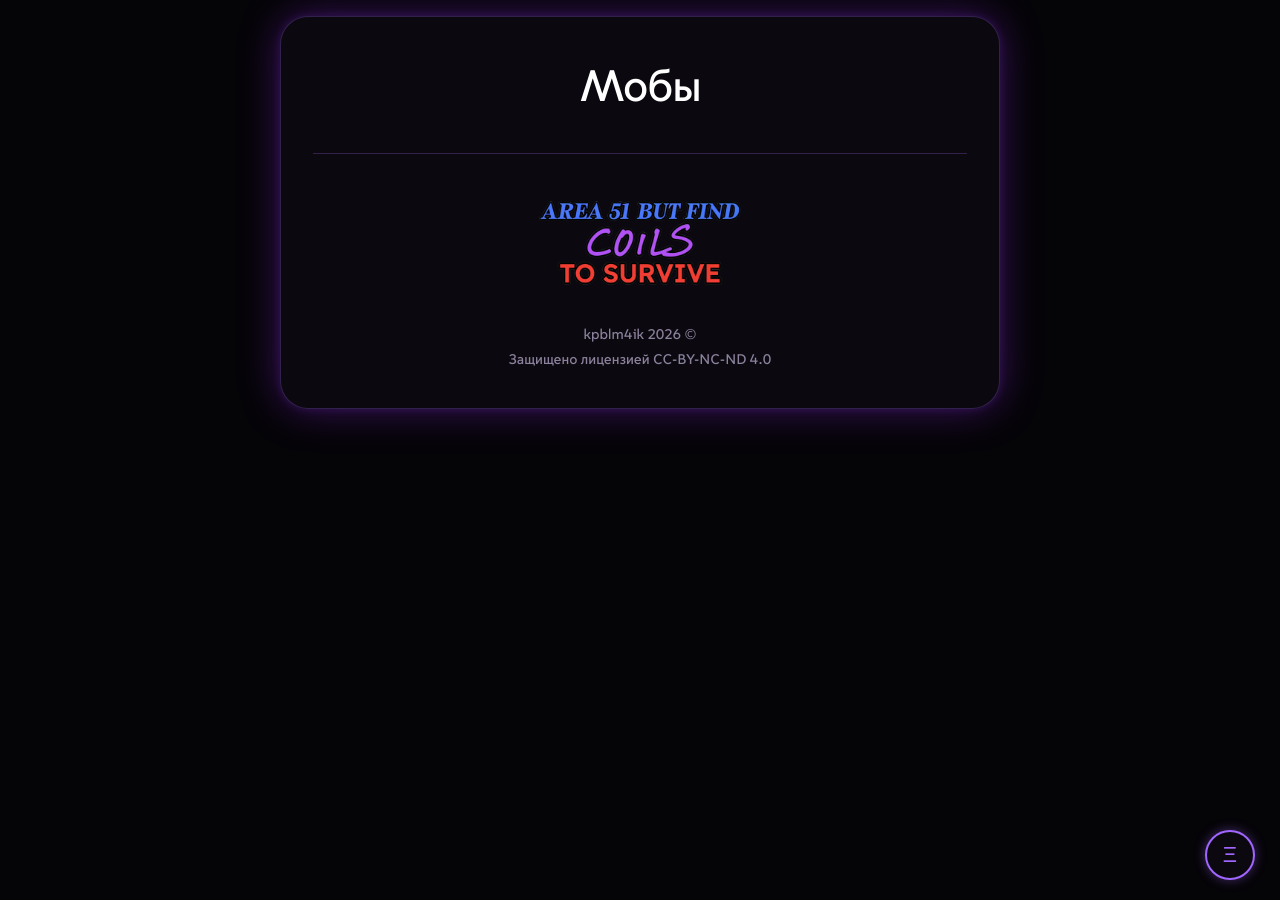
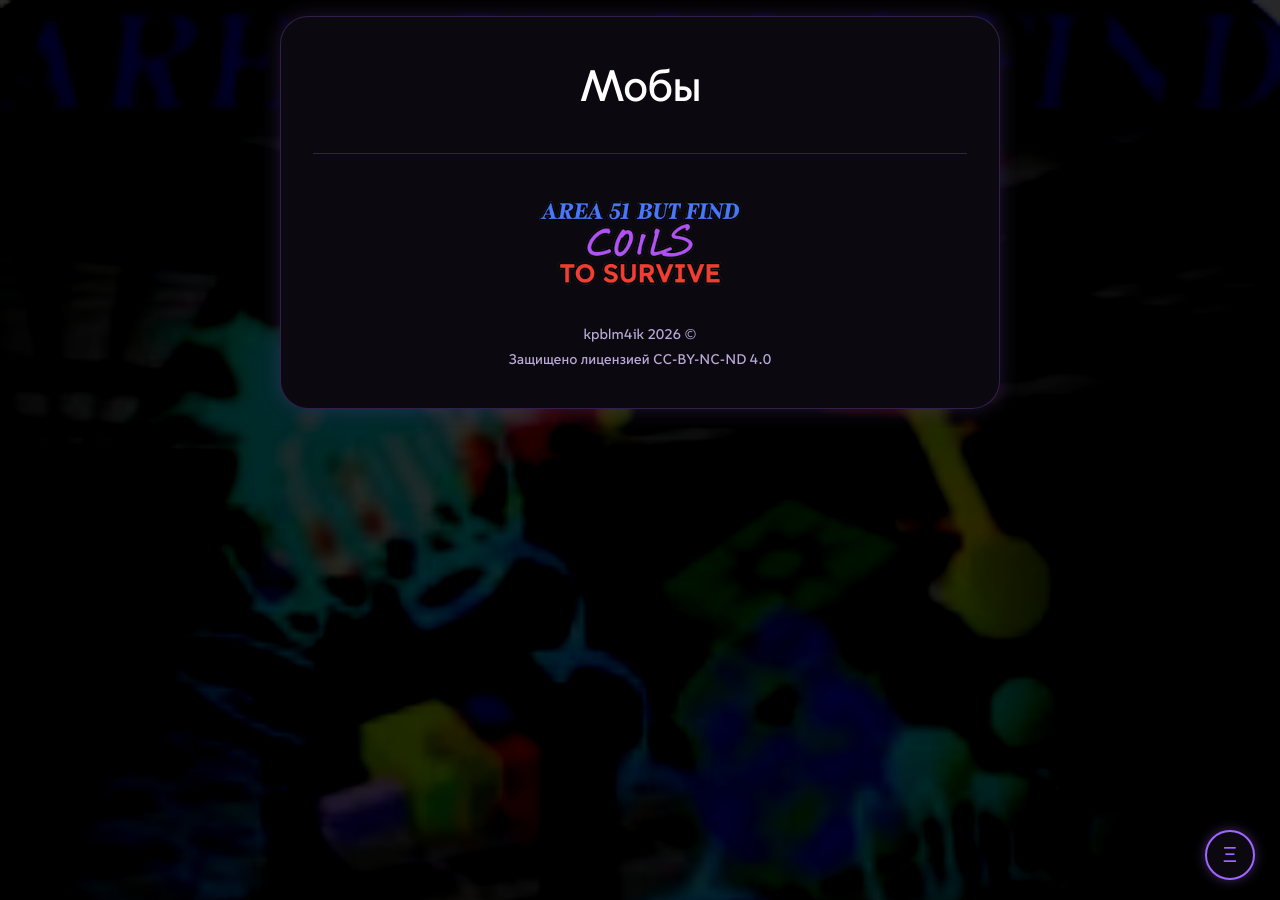
Before and after one commit to kpblm4ik/a51bfcts_wikipedia, a Jekyll site: the page built from docs/mobs.md, in a window 1280 px wide. Built offline with Jekyll 4.4.1, drawn with Linux system fonts in a browser that asks for light colours.

Commit message:
default.html: дизайн только из main.css, kit.js и reveal.js на всех страницах

```diff
--- a/_layouts/default.html
+++ b/_layouts/default.html
@@ -2,11 +2,11 @@
 <html lang="{{ page.lang | default: 'ru' }}">
 <head>
     <meta charset="UTF-8">
-    <meta name="viewport" content="width=device-width, initial-scale=1.0">
+    <meta name="viewport" content="width=device-width, initial-scale=1.0, viewport-fit=cover">
     <title>{{ page.title | default: 'a51bfcts Вики' }}</title>
     <link rel="icon" type="image/svg+xml" href="{{ '/images/favicon.svg' | relative_url }}">
 
-    <!-- Поиск: описание, canonical и Open Graph. Своё описание страницы можно задать в шапке: description: ... -->
+    <!-- Поиск: описание, canonical и Open Graph. Своё описание страницы можно задать в шапке: description: "..." (в кавычках) -->
     {% assign seo_desc = page.description | default: 'Wiki for the game Area 51 But Find Coils To Survive: coils, wands, items and how to get them.' %}
     {% if page.url == '/index.html' or page.url == '/' %}{% assign seo_url = '/' | absolute_url %}{% else %}{% assign seo_url = page.url | absolute_url %}{% endif %}
     <meta name="description" content="{{ seo_desc | escape }}">
@@ -21,96 +21,44 @@
     <!-- Изоляция страницы: пока включена галочка в опасной зоне, любая страница перекидывает на эксперименты -->
     <script src="{{ '/js/isolate.js' | relative_url }}"></script>
 
-    <style>
-        html, body {
-            margin: 0;
-            padding: 10px;
-            min-height: 100vh;
-            font-family: sans-serif;
-            background-color: #050407 !important;
-            color: #e2daf0 !important;
-        }
-
-        /* Твой крутой зафиксированный фон с идеальными настройками яркости */
-        body::before {
-            content: "";
-            position: fixed;
-            top: 0;
-            left: 0;
-            width: 100%;
-            height: 100vh;
-            background-image: url('{{ '/images/Screenshot_20261006_110338.avif' | relative_url }}');
-            background-size: cover;
-            background-position: center top;
-            filter: brightness(0.24) contrast(1.4) saturate(1.3) !important;
-            z-index: -2;
-            pointer-events: none;
-        }
-
-        .wrapper {
-            max-width: 600px;
-            margin: 0 auto;
-            background-color: #0b090f !important;
-            box-shadow: 0 0 40px rgba(138, 43, 226, 0.4), 0 0 10px rgba(138, 43, 226, 0.2) !important;
-            border-radius: 8px;
-            padding: 20px;
-            position: relative;
-            z-index: 1;
-            box-sizing: border-box;
-        }
-
-        a {
-            color: #a066ff !important;
-            text-shadow: 0 0 5px rgba(160, 102, 255, 0.3);
-            text-decoration: none;
-        }
-
-        img {
-            max-width: 100%;
-            height: auto;
-            display: block;
-            margin: 10px auto;
-            border-radius: 12px;
-        }
-
-        footer {
-            margin-top: 40px;
-            text-align: center;
-            font-size: 14px;
-            color: #8c829e !important;
-            border-top: 1px solid rgba(160, 102, 255, 0.1);
-            padding-top: 15px;
-        }
-        footer p { margin: 5px 0; color: #8c829e !important; }
-    </style>
-
-    <!-- Подключение микростилей страниц -->
-    {% if page.custom_css %}
-    <link rel="stylesheet" href="{{ page.custom_css | relative_url }}">
-    {% endif %}
+    <!-- ВЕСЬ дизайн живёт в css/main.css (служебные страницы на ПК ещё в css/service-desktop.css) -->
+    <link rel="stylesheet" href="{{ '/css/main.css' | relative_url }}">
+    {% if page.custom_css and page.custom_css != '/css/main.css' %}<link rel="stylesheet" href="{{ page.custom_css | relative_url }}">{% endif %}
 
     <!-- Служебные страницы: раскладка для ПК (экран от 960px). Новая служебная страница добавляется в этот список -->
     {% assign svc_pages = '/new-page.html /kit.html /editor.html /coil-editor.html /experimental.html' | split: ' ' %}
     {% if svc_pages contains page.url %}
     <link rel="stylesheet" href="{{ '/css/service-desktop.css' | relative_url }}">
+    {% else %}
+    <script src="{{ '/js/reveal.js' | relative_url }}"></script>
     {% endif %}
 
-    <!-- Пользовательская тема (UI kit): меняет цвета, скругления, шрифт и обои; опасную зону не трогает -->
+    <!-- Пользовательская тема (UI kit): работает на ВСЕХ страницах, включая главную -->
     <script src="{{ '/js/kit.js' | relative_url }}"></script>
 
-    <!-- Стеклянное небо (экспериментально): включается только если сохранено на вкладке «Небо» в китах; ?theme=off отключает. ?v= нужен, чтобы браузер не держал старую версию -->
+    <!-- Стеклянное небо (экспериментально): включается только если сохранено на вкладке «Небо» в китах; ?theme=off отключает -->
     <script src="{{ '/js/sky.js' | relative_url }}?v={{ site.time | date: '%s' }}"></script>
 </head>
-<body>
+<body{% if page.layout == 'home' %} class="home"{% endif %}>
+{% capture img_base %}{{ '/images/' | relative_url }}{% endcapture %}
+{% if page.layout == 'home' %}
+{{ content }}
+{% else %}
     <div class="wrapper">
-        {% capture img_base %}{{ '/images/' | relative_url }}{% endcapture %}
-        {{ content | replace: '../images/', img_base | replace: '<img ', '<img loading="lazy" decoding="async" ' }}
+        {% if svc_pages contains page.url %}
+            {% assign body_html = content %}
+        {% else %}
+            {% comment %}Встроенные <style> на обычных страницах отбрасываются: оформлением управляет только main.css{% endcomment %}
+            {% capture body_html %}{% assign chunks = content | split: '</style>' %}{% for c in chunks %}{{ c | split: '<style' | first }}{% endfor %}{% endcapture %}
+        {% endif %}
+        {{ body_html | replace: '../images/', img_base | replace: '<img ', '<img loading="lazy" decoding="async" ' }}
         <footer>
             <img src="{{ '/images/1000033782.avif' | relative_url }}" loading="lazy" decoding="async" alt="Area 51 But Find Coils To Survive">
             <p>kpblm4ik 2026 ©</p>
             <p>Защищено лицензией CC-BY-NC-ND 4.0</p>
         </footer>
     </div>
+{% endif %}
 {% include buttons_widget.html %}
 {% include tapi-banner.html %}
 {% include split-view.html %}
```
Lines whose indentation alone changed are shown as unchanged.
